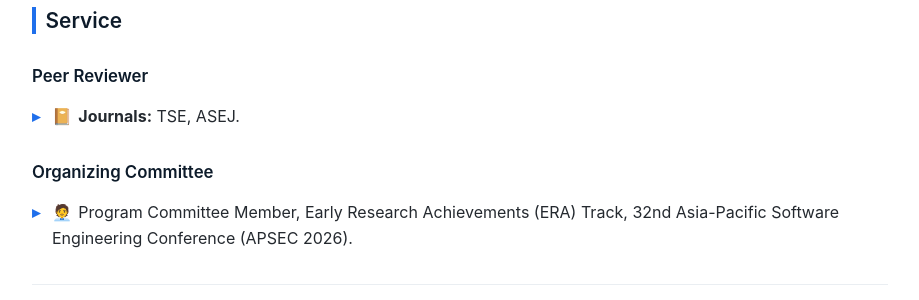
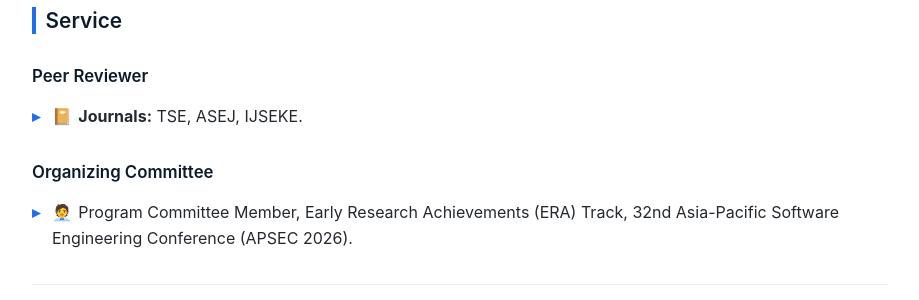
Before and after one commit to Naplues/naplues.github.io, a Jekyll site: the page built from index.html, in a window 1280 px wide and 900 px high, scrolled down 1611 px. Shown: the part 154-454 px from the top of the window, without its empty margins (180-1099 px from the left). Built offline with Jekyll 4.4.1, drawn with Linux system fonts in a browser that asks for light colours; a script that is not in the unit is left out.

Commit message:
Add IJSEKE to reviewer journals

```diff
--- a/index.html
+++ b/index.html
@@ -115,7 +115,7 @@ layout: default
 
 <h3>Peer Reviewer</h3>
 <ul>
-  <li><span class="info-icon">📔</span><strong>Journals:</strong> TSE, ASEJ.</li>
+  <li><span class="info-icon">📔</span><strong>Journals:</strong> TSE, ASEJ, IJSEKE.</li>
 </ul>
 
 <h3>Organizing Committee</h3>
```
